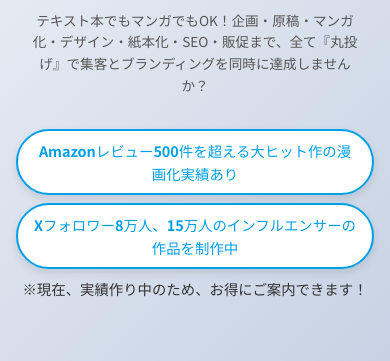
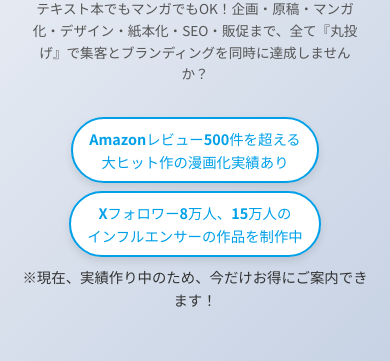
Before and after one commit to rikutoaimanga-max/Kindle-Publishing-Homepage, a React (Vite) app: page / in a window 390 px wide. Shown: the part 391-752 px from the top of the page. Built offline with nearby package versions, Linux system fonts and the light colour scheme.

Commit message:
UI: Add mobile line breaks to hero badges and update promo text

```diff
--- a/src/components/Hero.jsx
+++ b/src/components/Hero.jsx
@@ -89,7 +89,10 @@ const Hero = () => {
                     gap: '1rem', // Slightly reduced gap for vertical stacking
                     marginBottom: '0'
                 }}>
-                    {['Amazonレビュー500件を超える大ヒット作の漫画化実績あり', 'Xフォロワー8万人、15万人のインフルエンサーの作品を制作中'].map((badge, index) => (
+                    {[
+                        <>Amazonレビュー500件を超える<br className="mobile-br" />大ヒット作の漫画化実績あり</>,
+                        <>Xフォロワー8万人、15万人の<br className="mobile-br" />インフルエンサーの作品を制作中</>
+                    ].map((badge, index) => (
                         <div key={index} className="hero-badge" style={{
                             background: '#ffffff',
                             border: '2px solid var(--color-secondary)',
@@ -112,7 +115,7 @@ const Hero = () => {
                     color: '#333',
                     marginTop: '0.5rem',
                 }}>
-                    ※現在、実績作り中のため、お得にご案内できます！
+                    ※現在、実績作り中のため、今だけお得にご案内できます！
                 </p>
 
 
--- a/src/styles/global.css
+++ b/src/styles/global.css
@@ -130,6 +130,10 @@ ul {
   .mobile-only {
     display: none !important;
   }
+
+  .mobile-br {
+    display: none;
+  }
 }
 
 @media (max-width: 768px) {
@@ -139,6 +143,10 @@ ul {
 
   .mobile-only {
     display: flex !important;
+  }
+
+  .mobile-br {
+    display: block;
   }
 
   /* Mobile Typography & Spacing Overrides */
```
